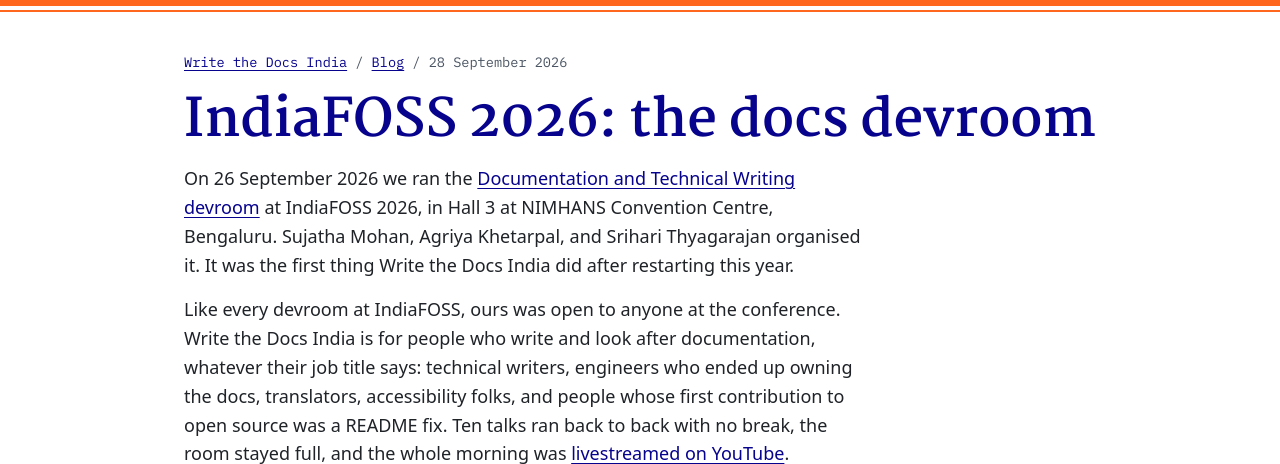
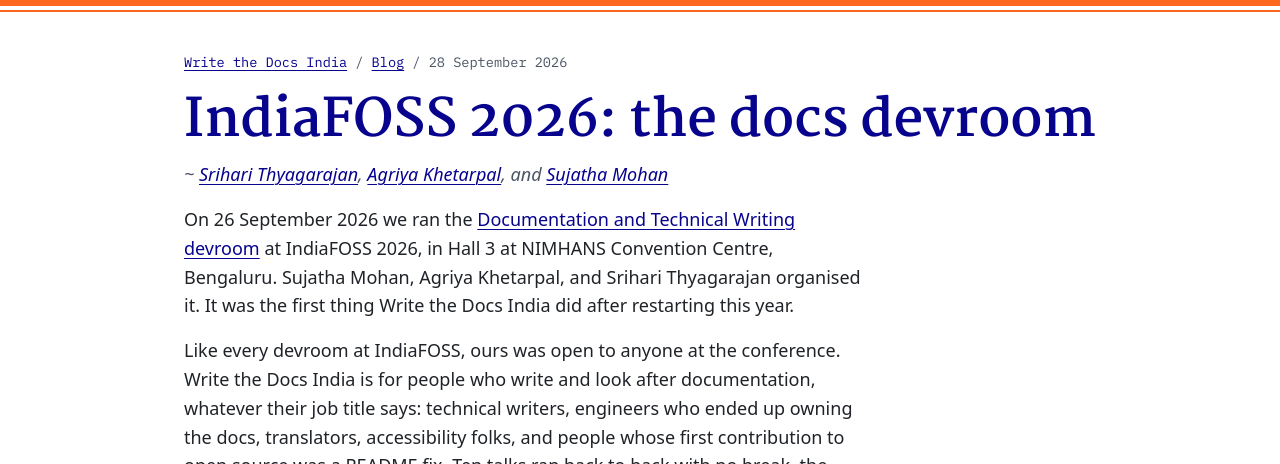
Before and after one commit to Write-the-Docs-India/write-the-docs-india.github.io, a Jekyll site: the page built from _posts/2026-09-28-indiafoss-2026-devroom.md, in a window 1280 px wide, cut to the strip 0-464 px from the top of the page. Built offline with Jekyll 4.4.1, drawn with Linux system fonts in a browser that asks for light colours; some web fonts are replaced.

Commit message:
Add an author byline to blog posts
Signed-off-by: Srihari Thyagarajan <hari.leo03@gmail.com>

```diff
--- a/_layouts/post.html
+++ b/_layouts/post.html
@@ -5,6 +5,13 @@
   <div class="wtdi-page wtdi-sec__body wtdi-prose">
     <p class="wtdi-meta"><a href="{{ '/' | relative_url }}">Write the Docs India</a> / <a href="{{ '/blog/' | relative_url }}">Blog</a> / <time datetime="{{ page.date | date_to_xmlschema }}">{{ page.date | date: "%-d %B %Y" }}</time></p>
     <h1>{{ page.title }}</h1>
+    {%- if page.authors %}
+    <p class="wtdi-byline"><em>~ {% for name in page.authors -%}
+      {%- assign person = site.data.organisers | where: "name", name | first -%}
+      {%- if person.link %}<a href="{{ person.link }}">{{ name }}</a>{% else %}{{ name }}{% endif -%}
+      {%- if forloop.rindex == 2 %}{% if forloop.length > 2 %},{% endif %} and {% elsif forloop.last == false %}, {% endif -%}
+    {%- endfor %}</em></p>
+    {%- endif %}
     {{ content }}
   </div>
 </article>
--- a/_posts/2026-09-28-indiafoss-2026-devroom.md
+++ b/_posts/2026-09-28-indiafoss-2026-devroom.md
@@ -3,6 +3,10 @@
 title: "IndiaFOSS 2026: the docs devroom"
 description: Ten talks in one morning, and the chapter's restart.
 image: https://img.youtube.com/vi/KNKAi9dfZxA/maxresdefault.jpg
+authors:
+  - Srihari Thyagarajan
+  - Agriya Khetarpal
+  - Sujatha Mohan
 ---
 
 On 26 September 2026 we ran the [Documentation and Technical Writing devroom](https://fossunited.org/indiafoss/2026/devrooms/docs) at IndiaFOSS 2026, in Hall 3 at NIMHANS Convention Centre, Bengaluru. Sujatha Mohan, Agriya Khetarpal, and Srihari Thyagarajan organised it. It was the first thing Write the Docs India did after restarting this year.
--- a/assets/css/site.css
+++ b/assets/css/site.css
@@ -599,6 +599,11 @@
 
 /* Posts */
 
+.wtdi-byline {
+  margin-top: -0.25rem;
+  color: var(--wtdi-muted);
+}
+
 .wtdi-prose h2 {
   margin-top: 2.5rem;
 }
```
Also changed, not shown: README.md.
